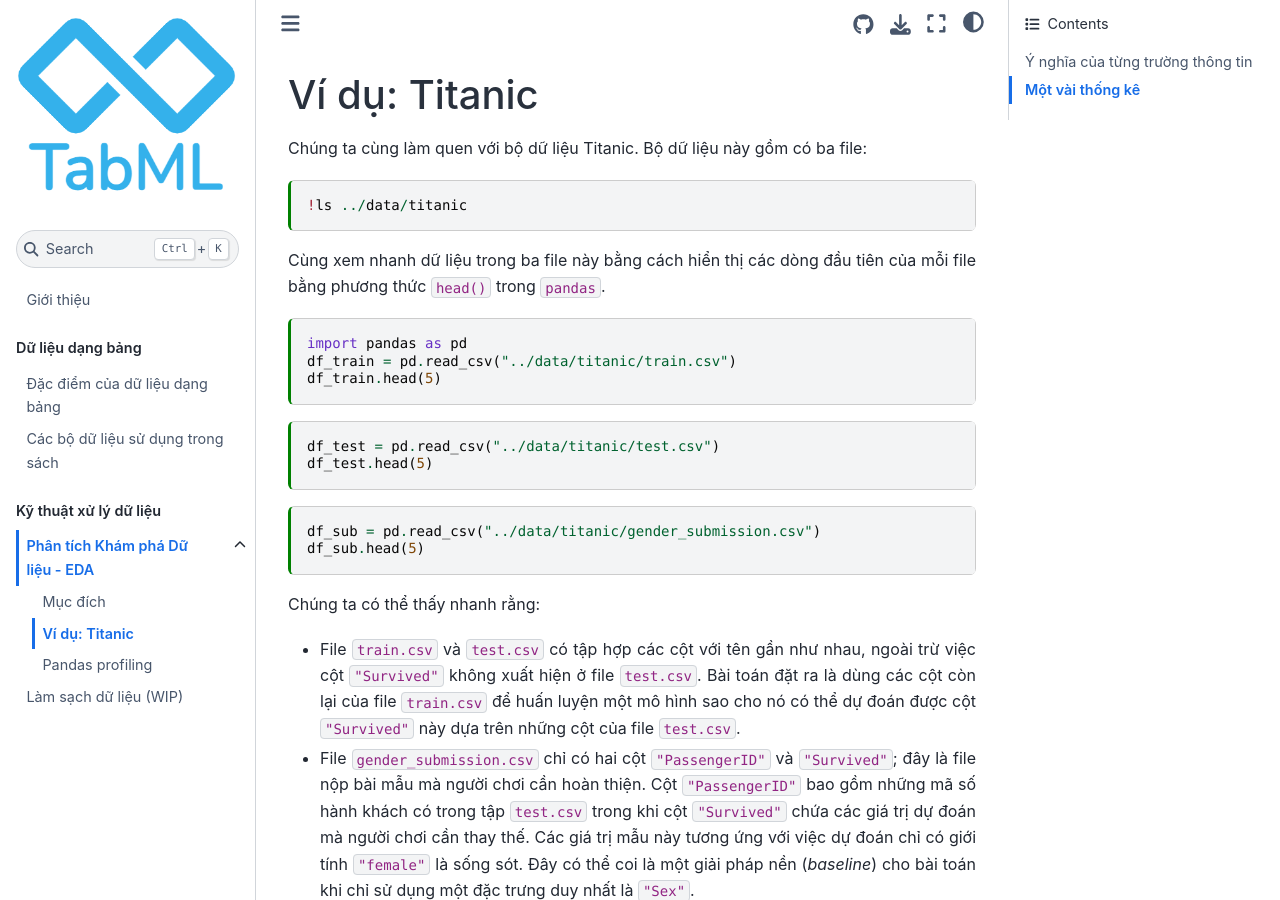
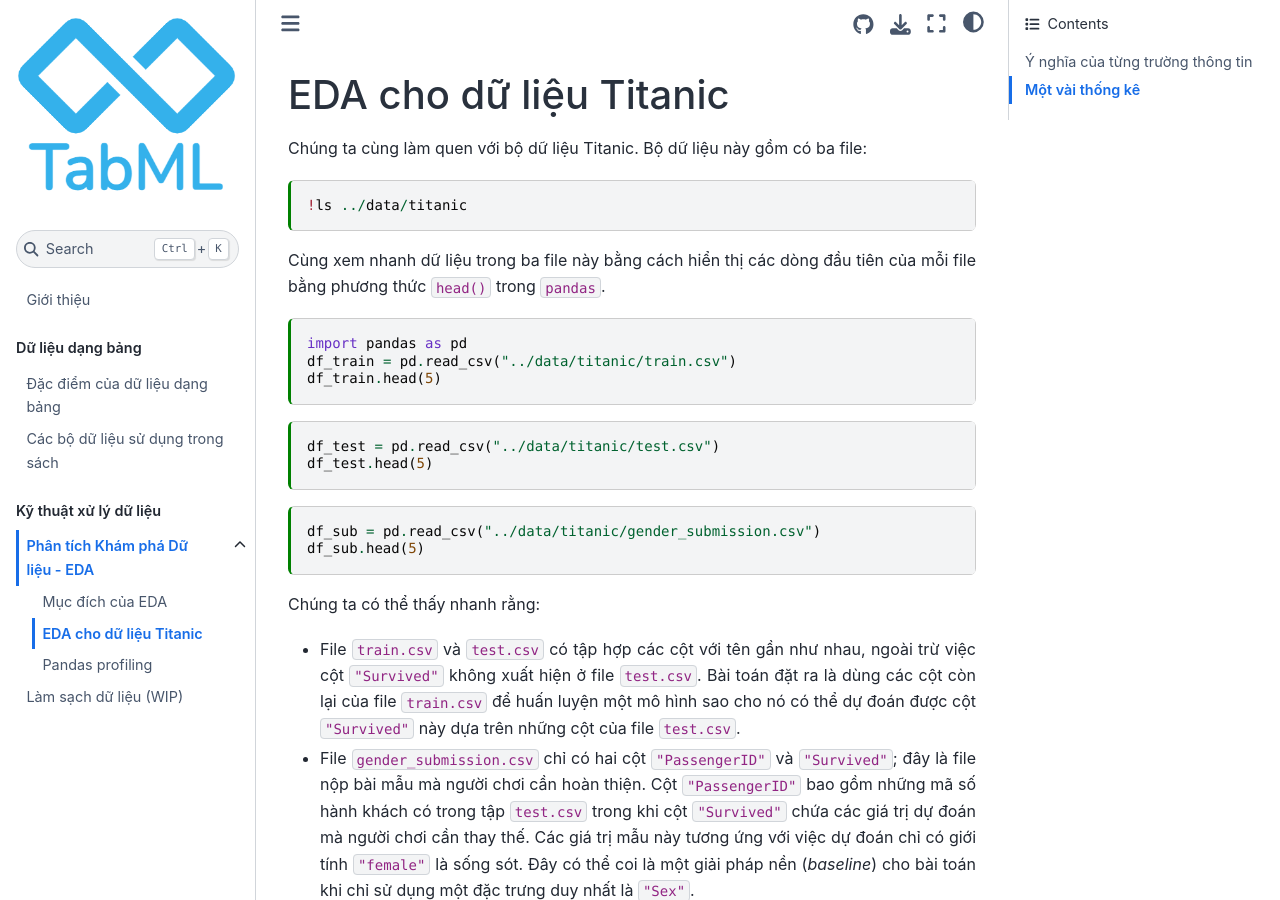
Before and after one commit to tiepvupsu/tabml_book, a Jupyter Book: the page built from book/ch_data_processing/eda_titanic.md, in a window 1280 px wide and 900 px high. Built offline with Jupyter Book 1.0.4 settings and Sphinx 7.4.7 and the Sphinx Book theme 1.1.4, drawn with Linux system fonts in a browser that asks for light colours; some of the changed text lies outside the part shown.

Commit message:
👌 IMPROVE: improve titles

```diff
--- a/book/ch_data_processing/eda_purpose.md
+++ b/book/ch_data_processing/eda_purpose.md
@@ -1,4 +1,4 @@
-# Mục đích
+# Mục đích của EDA
 
 Bước EDA này giúp chúng ta có cái nhìn đầu tiên về dữ liệu.
 Bạn cần có một cảm giác nhất định về những gì mình có trong tay trước khi có những chiến lược xây dựng mô hình.
--- a/book/ch_data_processing/eda_titanic.md
+++ b/book/ch_data_processing/eda_titanic.md
@@ -11,7 +11,7 @@ kernelspec:
   name: python3
 ---
 
-# Ví dụ: Titanic
+# EDA cho dữ liệu Titanic
 
 Chúng ta cùng làm quen với bộ dữ liệu Titanic.
 Bộ dữ liệu này gồm có ba file:
```
